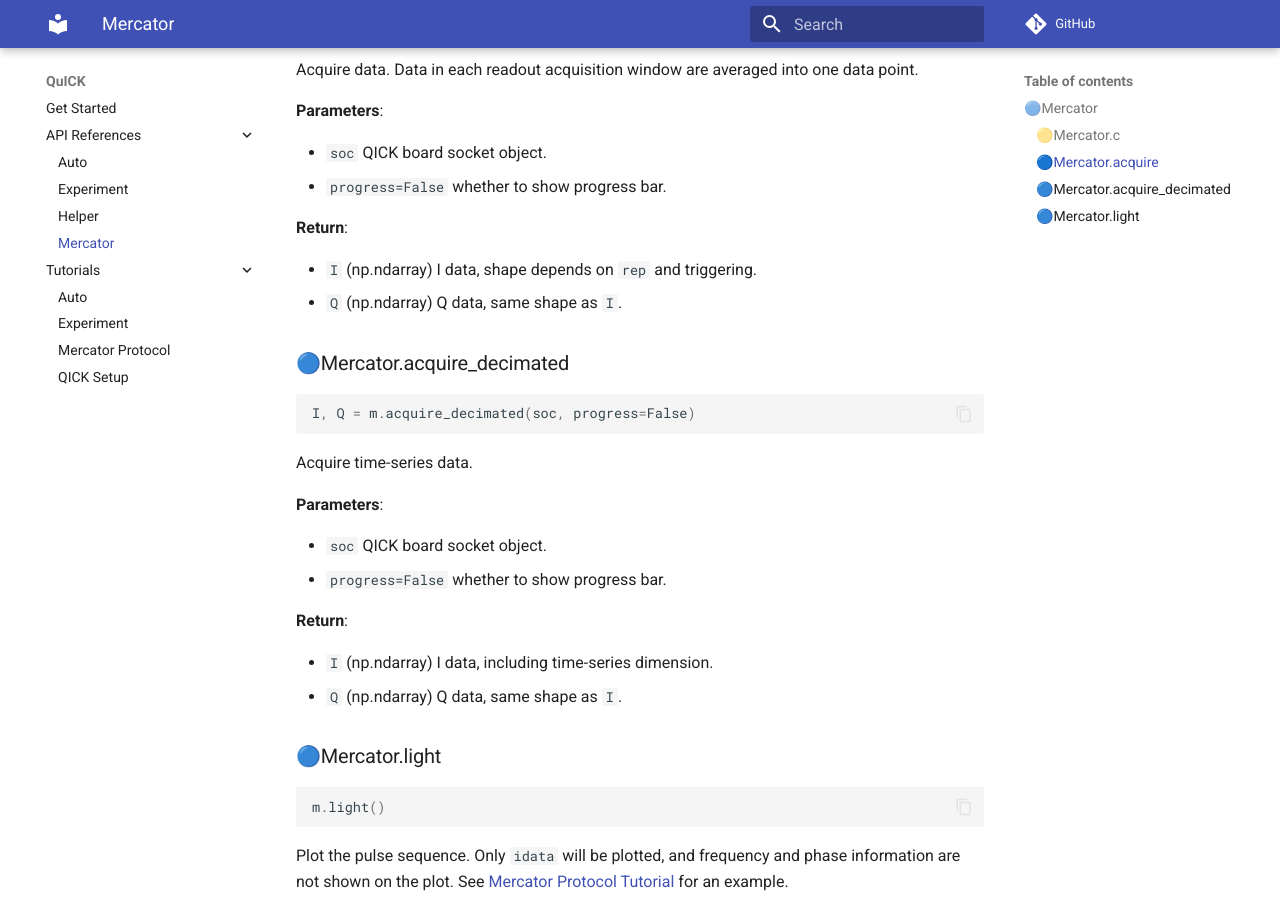
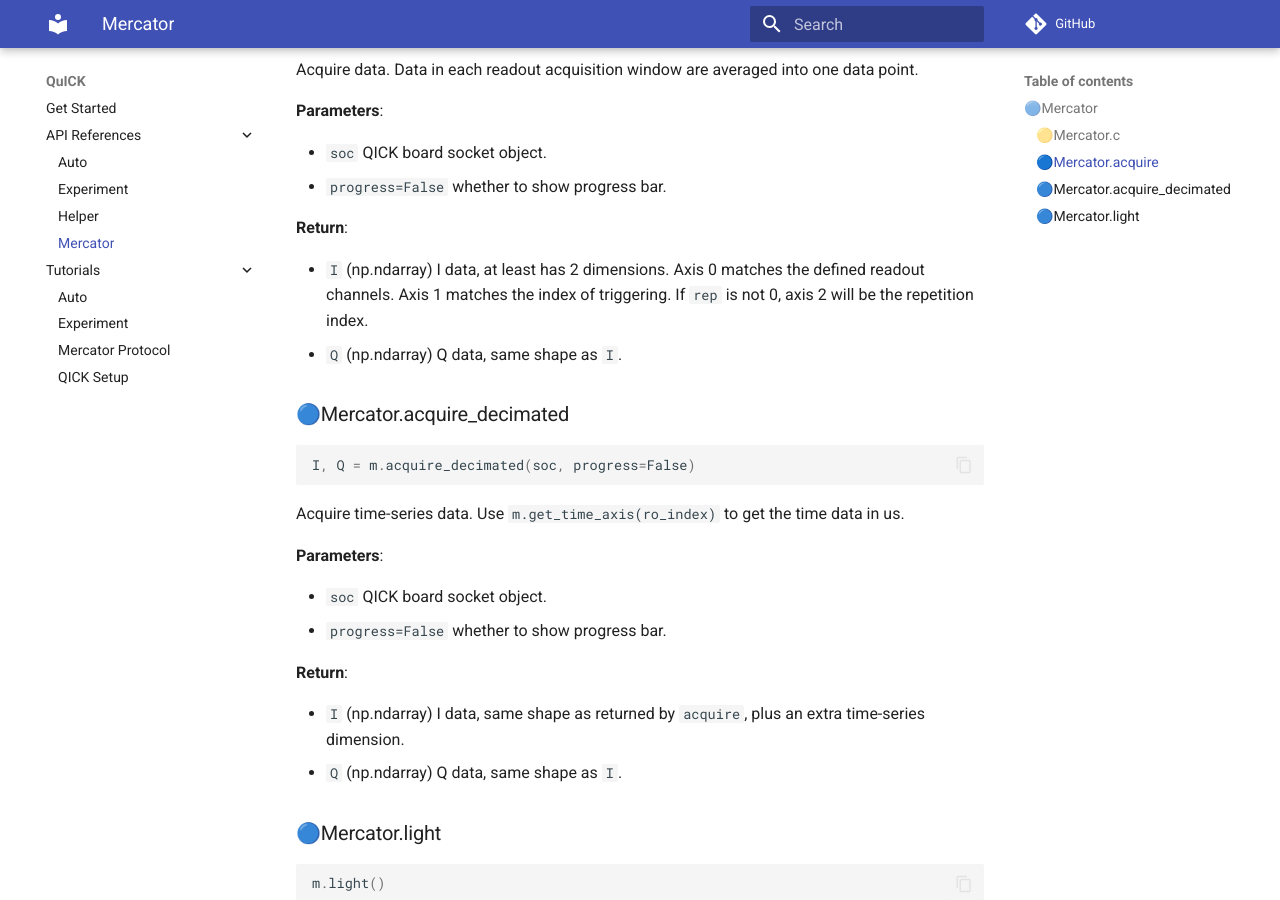
Before and after one commit to clelandlab/quick, an MkDocs documentation site: the page built from docs/API References/mercator.md, in a window 1280 px wide and 900 px high, scrolled down 933 px. Built offline with MkDocs 1.6.1 and Material for MkDocs 9.7.7, drawn with Linux system fonts in a browser that asks for light colours; comment, search, counter and statistics services are not loaded.

Commit message:
Update Mercator doc

````diff
--- a/docs/API References/mercator.md
+++ b/docs/API References/mercator.md
@@ -44,7 +44,7 @@
 
 **Return**:
 
-- `I` (np.ndarray) I data, shape depends on `rep` and triggering.
+- `I` (np.ndarray) I data, at least has 2 dimensions. Axis 0 matches the defined readout channels. Axis 1 matches the index of triggering. If `rep` is not 0, axis 2 will be the repetition index.
 - `Q` (np.ndarray) Q data, same shape as `I`.
 
 ### 🔵Mercator.acquire_decimated
@@ -53,7 +53,7 @@
 I, Q = m.acquire_decimated(soc, progress=False)
 ```
 
-Acquire time-series data.
+Acquire time-series data. Use `m.get_time_axis(ro_index)` to get the time data in us.
 
 **Parameters**:
 
@@ -62,7 +62,7 @@
 
 **Return**:
 
-- `I` (np.ndarray) I data, including time-series dimension.
+- `I` (np.ndarray) I data, same shape as returned by `acquire`, plus an extra time-series dimension.
 - `Q` (np.ndarray) Q data, same shape as `I`.
 
 ### 🔵Mercator.light
````
Also changed, not shown: 1 other file.
